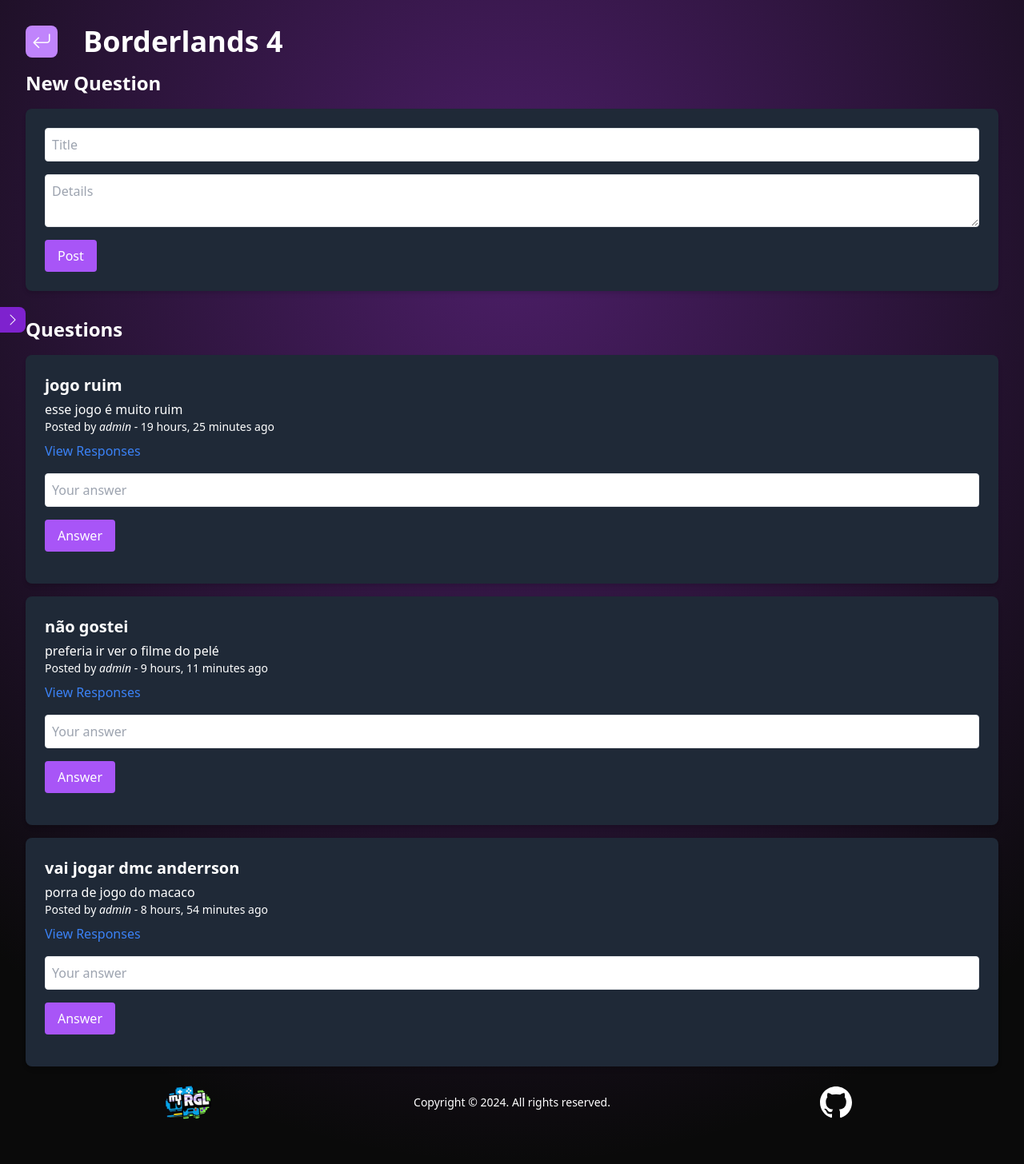
After one commit to andgabx/MyRetroGameList, a Django app: page /forum/1/ in a window 1280 px wide. The commit adds this page. Shown: the whole page at 80% size. Run offline with Django 5.2, Linux system fonts and the light colour scheme; data comes from the database, SQL or seed files in the repository; both versions use the stored data as it was after the commit; parts of the project's set-up code (start-up, migrations or seed data) failed here and were passed over; some libraries are stand-ins or nearby versions.

Commit message:
fóruns adiconados,problemas no rodapé

```diff
--- a/app/templates/components/sidebar.html
+++ b/app/templates/components/sidebar.html
@@ -40,6 +40,13 @@
 				</a>
 			</li>
 			<li>
+				<a href="{% url 'forum_list' %}" class="flex items-center p-2 text-white rounded-lg hover:bg-purple-700 group">
+					<i class="bi bi-chat-right-quote text-xl mr-3"></i>
+					<span>Forum</span>
+					<i class="bi bi-chevron-right ml-auto"></i>
+				</a>
+			</li>
+			<li>
 				<a href="{% url 'logout' %}" class="flex items-center p-2 text-white rounded-lg hover:bg-purple-700 group">
 					<i class="bi bi-box-arrow-left text-xl mr-3"></i>
 					<span>Logout</span>
--- /dev/null
+++ b/app/templates/forum_detail.html
@@ -0,0 +1,93 @@
+{% load static %}
+<html lang="pt-br">
+    <head>
+        <meta charset="UTF-8" />
+        <meta name="viewport" content="width=device-width, initial-scale=1.0" />
+        <title>Gamelist</title>
+        <link rel="stylesheet" type="text/css" href="{% static 'styles/gamepage.css' %}" />
+        <link rel="stylesheet" href="https://cdn.jsdelivr.net/npm/bootstrap-icons@1.11.3/font/bootstrap-icons.min.css" />
+        <script src="https://cdnjs.cloudflare.com/ajax/libs/animejs/3.2.1/anime.min.js"></script>
+        <script src="https://cdn.tailwindcss.com"></script>
+    </head>
+    <style>
+        .hidden {
+            display: none;
+        }
+    </style>
+</head>
+<body id="mainContent" class="bg-neutral-950 bg-gradient min-h-screen">
+    <div class="container mx-auto p-8">
+        <div class="flex items-center space-x-8 mb-4">
+            <a href="{% url 'forum_list' %}" >
+            <div class="bg-purple-400 hover:bg-purple-600 p-2 rounded-lg">
+
+                    <i class="bi bi-arrow-return-left text-2xl text-white"></i>
+
+
+            </div>
+        </a>
+
+
+            <h1 class="text-4xl font-bold text-white mx-auto">{{ forum.game }}</h1>
+
+        </div>
+
+
+        <!-- New Question Form -->
+        <h2 class="text-2xl font-semibold text-white mb-4">New Question</h2>
+         <div class="bg-gray-800 rounded-lg">
+
+        <form method="post" action="{% url 'add_question' forum.id %}" class="mb-8 p-6 rounded-lg shadow-md ">
+            {% csrf_token %}
+            <input type="text" name="title" placeholder="Title" required class="w-full p-2 border border-white-300 rounded mb-4">
+            <textarea name="details" placeholder="Details" required class="w-full p-2 border border-white-300 rounded mb-4"></textarea>
+            <button type="submit" class="px-4 py-2 bg-purple-500 text-white rounded transition duration-400 ease-in-out transform hover:scale-110">Post</button>
+        </form>
+    </div>
+
+
+        <!-- List of Questions -->
+        <h2 class="text-2xl text-white font-semibold my-4">Questions</h2>
+        <ul class="space-y-4">
+            {% for question in questions %}
+            <li class="bg-gray-800 p-6 rounded-lg shadow-md">
+                <strong class="text-xl text-white font-semibold">{{ question.title }}</strong>
+                <p class="text-white mt-1">{{ question.details }}</p>
+                <p class="text-white text-sm">Posted by <em>{{ question.username }}</em> - {{ question.created_date|timesince }} ago</p>
+
+                <!-- Toggle Button for Responses -->
+                <button onclick="toggleResponses('responses_{{ question.id }}')" class="text-blue-500 mt-2">View Responses</button>
+
+                <!-- List of Responses (hidden initially) -->
+                <ul id="responses_{{ question.id }}" class="mt-4 space-y-2 hidden">
+                    {% for answer in question.answer_set.all %}
+                    <li class="bg-white-50 p-4 rounded-lg">
+                        <p class="text-white">{{ answer.text }}</p>
+                        <p class="text-white text-sm">Answered by <em>{{ answer.username }}</em> - {{ answer.created_date|timesince }} ago</p>
+                    </li>
+                    {% endfor %}
+                </ul>
+
+                <!-- Answer Form -->
+                <form method="post" action="{% url 'add_answer' question.id %}" class="mt-4">
+                    {% csrf_token %}
+                    <input type="text" name="text" placeholder="Your answer" required class="w-full p-2 border mb-4 border-white-300 rounded mb-2">
+                    <button type="submit" class="px-4 py-2 bg-purple-500 text-white rounded transition duration-400 ease-in-out transform hover:scale-110">Answer</button>
+                </form>
+            </li>
+            {% endfor %}
+        </ul>
+
+
+
+    <script>
+        function toggleResponses(responseId) {
+            var responses = document.getElementById(responseId);
+            responses.classList.toggle('hidden');
+        }
+    </script>
+    {% include "components/footer.html" %}
+
+    {% include "components/sidebar.html" %}
+</body>
+</html>
--- a/app/views.py
+++ b/app/views.py
@@ -8,7 +8,7 @@ from django.shortcuts import render, redirect, get_object_or_404
 from django.urls import reverse
 from django.utils.decorators import method_decorator
 from django.views import View
-from .models import Profile, Game, GameRating
+from .models import Profile, Game, GameRating, Forum, Question, Answer
 from django.db.models import Avg
 
 ##############################
@@ -154,30 +154,36 @@ class ManageGameAdditionView(View):
         game = get_object_or_404(Game, id=id)
         profile, created = Profile.objects.get_or_create(user=request.user)
 
-        if action == 'add_to_playing_now':
-            profile.playing_now.add(game)
-            return redirect('gamelist')
+        # Verifica a ação e alterna o status
+        if action == 'add_to_favorite_list':
+            if game in profile.favorite_list.all():
+                profile.favorite_list.remove(game)
+                added = False
+            else:
+                profile.favorite_list.add(game)
+                added = True
+            return JsonResponse({'success': True, 'added': added})
+
+        elif action == 'add_to_already_played':
+            if game in profile.already_played.all():
+                profile.already_played.remove(game)
+                added = False
+            else:
+                profile.already_played.add(game)
+                added = True
+            return JsonResponse({'success': True, 'added': added})
 
         elif action == 'add_to_to_play':
-            profile.to_play.add(game)
-            return redirect('gamelist')
+            if game in profile.to_play.all():
+                profile.to_play.remove(game)
+                added = False
+            else:
+                profile.to_play.add(game)
+                added = True
+            return JsonResponse({'success': True, 'added': added})
 
-        elif action == 'add_to_already_played':
-            profile.already_played.add(game)
-            return redirect('gamelist')
-
-        elif action == 'add_to_favorite_list':
-            profile.favorite_list.add(game)
-            return redirect('gamelist')
-
-        elif action == 'remove_from_favorite_list':
-            profile.favorite_list.remove(game)
-            return redirect('gamelist')
-
-        else:
-            messages.error(request, 'Invalid action.')
-            return redirect('gamelist')
-
+        # Retorno para outras ações inválidas
+        return JsonResponse({'success': False})
 
 
 ####################
@@ -268,6 +274,63 @@ class EditReview(View):
             review.save()
         return redirect('gamepage', game_id=review.game.id)
 
+################
+#   Forum  #
+################
+from django.shortcuts import render
+from .models import Game, Forum  # Certifique-se de que os modelos estão corretos
+
+class ForumListView(View):
+    def get(self, request):
+        games = Game.objects.all()  # Supondo que 'Game' seja o modelo para jogos
+        forums = Forum.objects.all()  # Supondo que 'Forum' seja o modelo para fóruns
+
+        context = {
+            'games': games,
+            'forums': forums,
+        }
+        return render(request, 'forum_list.html', context)
+
+
+
+
+class ForumDetailView(View):
+    def get(self, request, forum_id):
+        forum = get_object_or_404(Forum, id=forum_id)
+        questions = forum.question_set.all()
+        return render(request, 'forum_detail.html', {'forum': forum, 'questions': questions})
+
+class AddQuestionView(LoginRequiredMixin, View):
+    login_url = '/home/'
+
+    def post(self, request, forum_id):
+        forum = get_object_or_404(Forum, id=forum_id)
+        title = request.POST.get('title')
+        details = request.POST.get('details')
+
+        if title and details:
+            question = Question(forum=forum, title=title, details=details, username=request.user)
+            question.save()
+        else:
+            messages.error(request, "preencha todos os campos.")
+
+        return redirect('forum_detail', forum_id=forum.id)
+
+class AddAnswerView(LoginRequiredMixin, View):
+    login_url = '/home/'
+
+    def post(self, request, question_id):
+        question = get_object_or_404(Question, id=question_id)
+        text = request.POST.get('text')
+
+        if text:
+            answer = Answer(question=question, text=text, username=request.user)
+            answer.save()
+        else:
+            messages.error(request, "Digite algo.")
+
+        return redirect('forum_detail', forum_id=question.forum.id)
+
 
 
 
--- a/myretrogamelist/urls.py
+++ b/myretrogamelist/urls.py
@@ -3,7 +3,13 @@ from django.conf.urls.static import static
 from django.contrib import admin
 from django.urls import path
 
-from app.views import HomeView, LoginView, ExternalUserProfileDisplayView, RegisterView, ManageGameRemovalView, ManageGameAdditionView, GameListView, LogoutView, EditProfileDescriptionView, GamePageView, AddReviewView, DeleteReview, EditReview
+from app.views import (
+    HomeView, LoginView, ExternalUserProfileDisplayView, RegisterView,
+    ManageGameRemovalView, ManageGameAdditionView, GameListView, LogoutView,
+    EditProfileDescriptionView, GamePageView, AddReviewView, DeleteReview,
+    EditReview, ForumListView, ForumDetailView, AddQuestionView, AddAnswerView
+)
+
 
 urlpatterns = [
     # Admin
@@ -36,6 +42,12 @@ urlpatterns = [
     path('game/<int:review_id>/delete_review/', DeleteReview.as_view(), name='delete_review'),
     path('game/<int:review_id>/edit_review/', EditReview.as_view(), name='edit_review'),
 
+    #forum
+    path('forum/', ForumListView.as_view(), name='forum_list'),
+    path('forum/<int:forum_id>/', ForumDetailView.as_view(), name='forum_detail'),
+    path('forum/<int:forum_id>/add-question/', AddQuestionView.as_view(), name='add_question'),
+    path('question/<int:question_id>/add-answer/', AddAnswerView.as_view(), name='add_answer'),
+
 
 
 ] + static(settings.MEDIA_URL, document_root=settings.MEDIA_ROOT)
```
Also changed, not shown: app/models.py (+47 -1 lines), app/templates/components/vertical_game_list.html (+124 -9 lines), app/templates/forum_list.html (added, +45 -0 lines), db.sqlite3.
